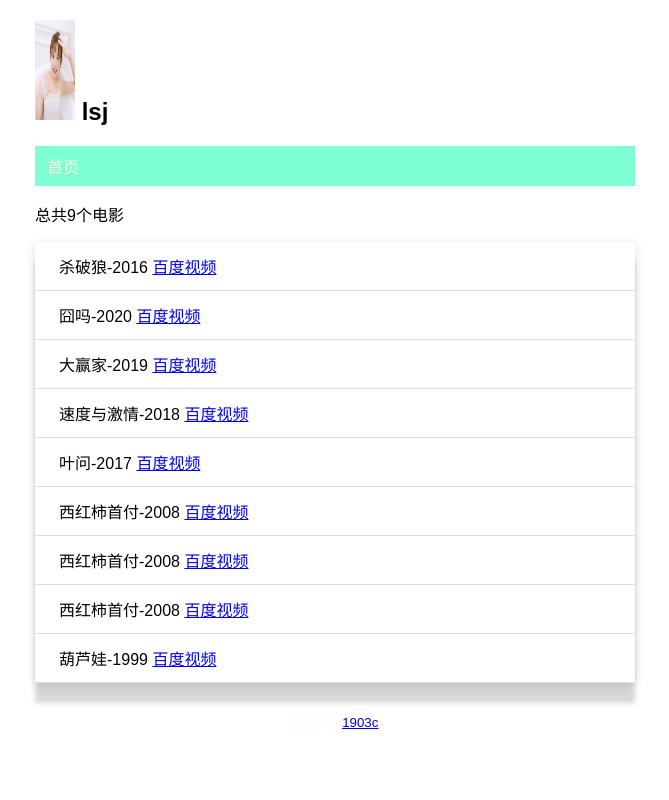
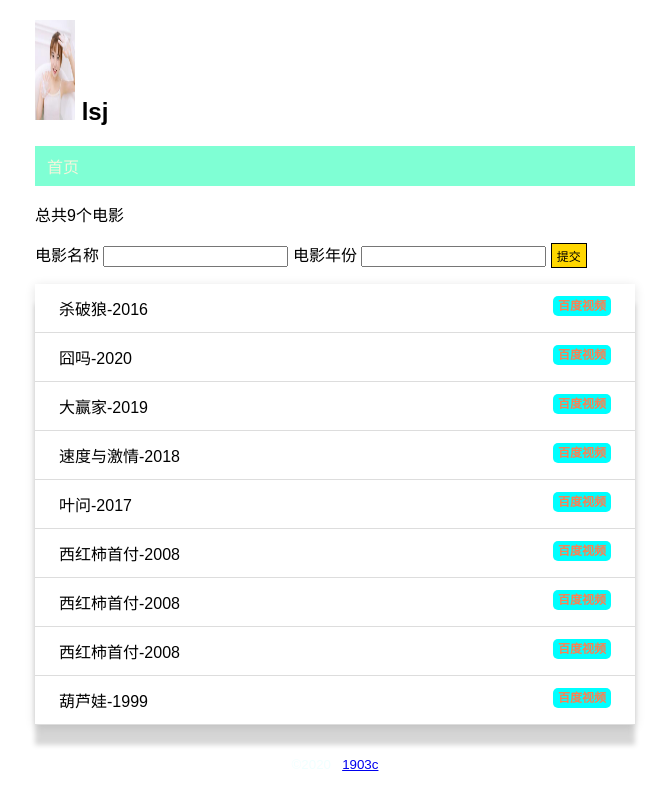
Before and after one commit to the-bad-wolf/flaskweb, a Flask app: page / in a window 1280 px wide. Shown: the whole page, without its empty margins (305-974 px from the left). Run offline with Flask 2, Linux system fonts and the light colour scheme; data comes from the database, SQL or seed files in the repository; both versions use the stored data as it was after the commit.

Commit message:
添加电影

```diff
--- a/day1/watchlist/app.py
+++ b/day1/watchlist/app.py
@@ -1,6 +1,6 @@
 import os,sys
 
-from flask import Flask,render_template
+from flask import Flask,render_template,request,flash,redirect,url_for
 from flask_sqlalchemy import SQLAlchemy
 import click
 
@@ -13,6 +13,8 @@ else:
 app = Flask(__name__)
 app.config['SQLALCHEMY_DATABASE_URI'] = prefix + os.path.join(app.root_path,"data.db")
 app.config['SQLALCHEMY_TRACK_MODIFICATIONS'] = False
+app.config["SECRET_KEY"] = "1903_dev"
+
 
 db = SQLAlchemy(app)
 
@@ -26,9 +28,23 @@ class movie(db.Model):
     year = db.Column(db.String(4))
 
 
-@app.route("/",endpoint="index")
+@app.route("/",endpoint="index",methods=["post","get"])
 def haha():
-    # use = user.query.all()
+    if request.method.lower() == "post":
+        title = request.form.get("title")
+        year = request.form.get("year")
+        if not title or not year or len(year)>4:
+            flash("输入错误！")
+            return redirect(url_for("index"))
+        ha = movie(title=title,year=year)
+        db.session.add(ha)
+        db.session.commit()
+        flash("创建成功")
+        return redirect(url_for("index"))
+
+
+
+
     heiha = movie.query.all()
     return render_template('index.html',movies=heiha)
 
--- a/day1/watchlist/templates/base.html
+++ b/day1/watchlist/templates/base.html
@@ -57,6 +57,38 @@ nav li a{
 nav li a:hover{
     background-color: burlywood;
 }
+.float-right{
+    float: right;
+
+}
+.baidu{
+    font-size: 12px;
+    font-weight: bold;
+    color: coral;
+    text-decoration: none;
+    background:cyan;
+    border-radius: 5px;
+    padding: 3px 5px;
+}
+.btn{
+    font-size: 12px;
+    padding: 3px 5px;
+    text-decoration: none;
+    cursor: pointer;
+    background-color: gold;
+    color: black;
+    border: 1px solid #000;
+}
+.alert{
+    position: relative;
+    padding: 10px;
+    margin: 10px 0;
+    border: 1px solid transparent;
+    color:violet;
+    background-color: #fff;
+    border-color:wheat;
+    border-radius:5px;
+}
     </style>
      {% endblock %}
 </head>
@@ -65,6 +97,12 @@ nav li a:hover{
         <img src="{{url_for('static',filename='images/avatar.jpg')}}" alt="头像" id='avatar'>
         {{use.0.name}}
     </h2>
+    {% for message in  get_flashed_messages()%}
+        <div class="alert">{{message}}</div>
+
+
+
+    {%endfor%}
     <nav>
         <ul>
             <li>
--- a/day1/watchlist/templates/index.html
+++ b/day1/watchlist/templates/index.html
@@ -2,12 +2,17 @@
 
 {% block content%}
     <p>总共{{movies | length}}个电影</p>
+    <form method="POST">
+        电影名称 <input type="text" name="title" required autocomplete="off">
+        电影年份 <input type="text" name="year" required>
+        <input class="btn" type="submit" value="提交">
+    </form>
     <ul class='movie-list'>
         {%for movie in movies %}
         <li>
             {{movie.title}}-{{movie.year}}
-            <span class='flaot-right'>
-                <a href="http://v.baidu.com/v?word={{movie.title}}&ct=301989888&rn=67&pn=0&db=0&s=0&fbl=800&ie=utf-8&oq={{movie.title}}&f=3&rsp=0" target="_blank">百度视频</a>
+            <span class='float-right'>
+                <a class="baidu" href="http://v.baidu.com/v?word={{movie.title}}&ct=301989888&rn=67&pn=0&db=0&s=0&fbl=800&ie=utf-8&oq={{movie.title}}&f=3&rsp=0" target="_blank">百度视频</a>
             </span>
         </li>
         {%endfor%}
```
Also changed, not shown: day1/watchlist/data.db.
